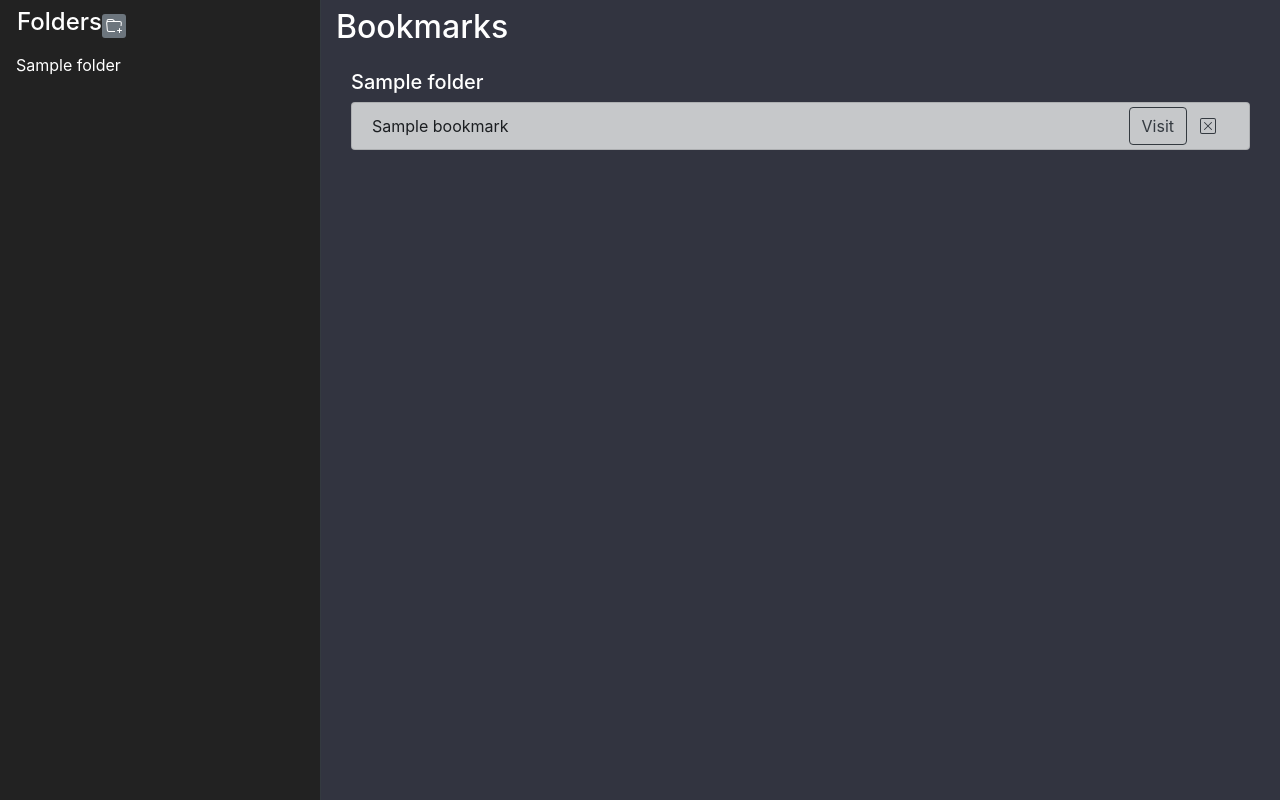
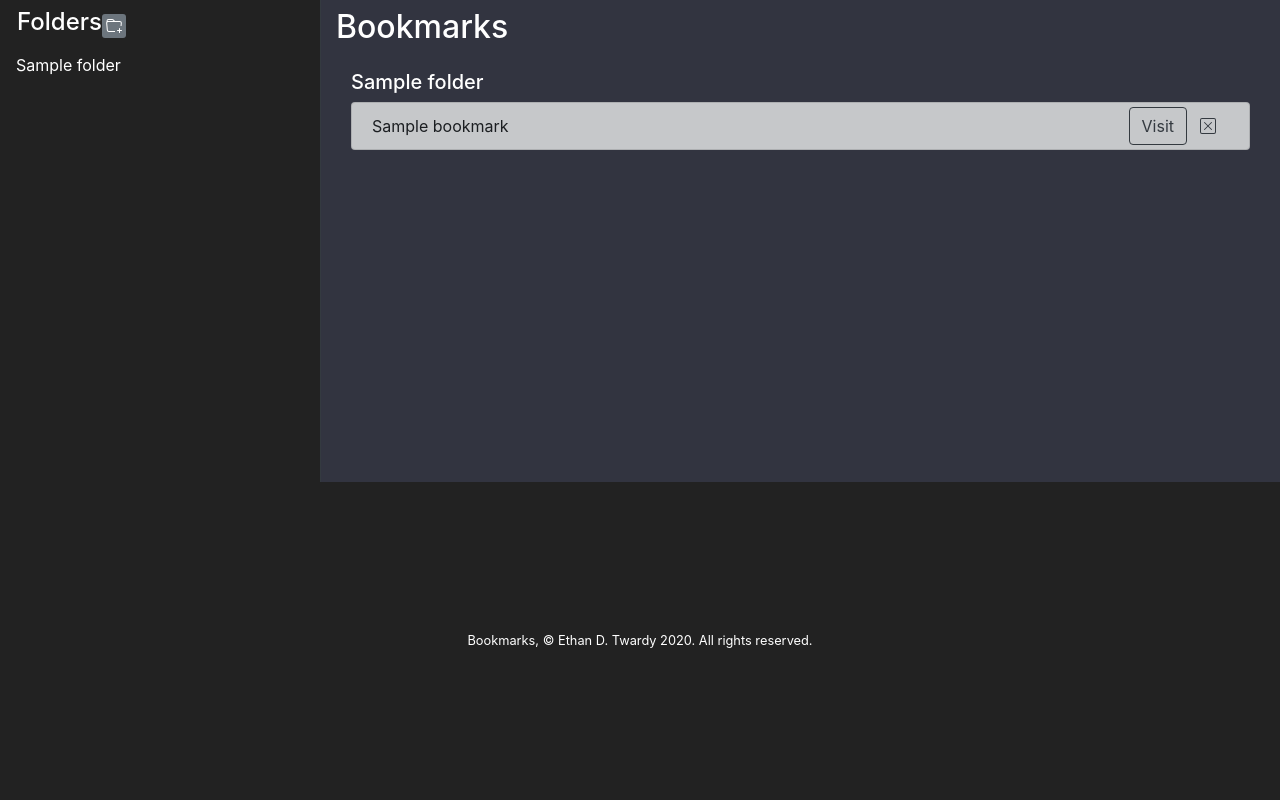
Before and after one commit to AmateurECE/django-bookmarks, a Django app: template templates/bookmarks/index.html in a window 1280 px wide. Run offline with Django 3.2, Linux system fonts and the light colour scheme; the template is opened without the code that fills it: most values are stand-ins (such as "Sample title", 1, 10 or a date in 2020); style sheets or scripts are compiled from the project's sources; some libraries are stand-ins or nearby versions.

Commit message:
Add footer

```diff
--- a/static/css/style.css
+++ b/static/css/style.css
@@ -62,3 +62,18 @@
 .button-transitioner img.bottom.selected {
     opacity: 0;
 }
+
+footer {
+    width: 100vw;
+    padding: 0.5rem;
+    font-size: 0.8rem;
+    text-align: center;
+    display: flex;
+    justify-content: center;
+    align-items: center;
+    background-color: #222;
+}
+
+footer p {
+    margin: 0;
+}
--- a/templates/bookmarks/index.html
+++ b/templates/bookmarks/index.html
@@ -60,6 +60,12 @@
 
           </div>
         </main>
+        <footer>
+          <div class="footer-content">
+            <p>Bookmarks, &copy; Ethan D.
+            Twardy 2020. All rights reserved.</p>
+          </div>
+        </footer>
       </div>
     </div>
 
```
